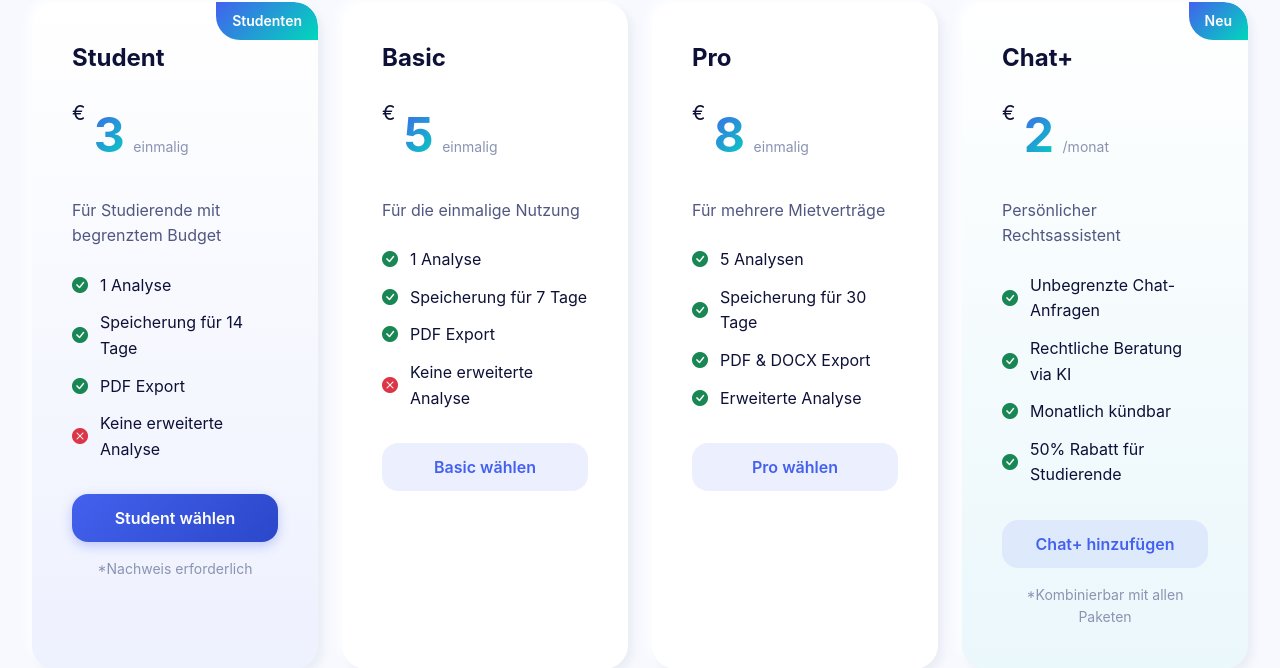
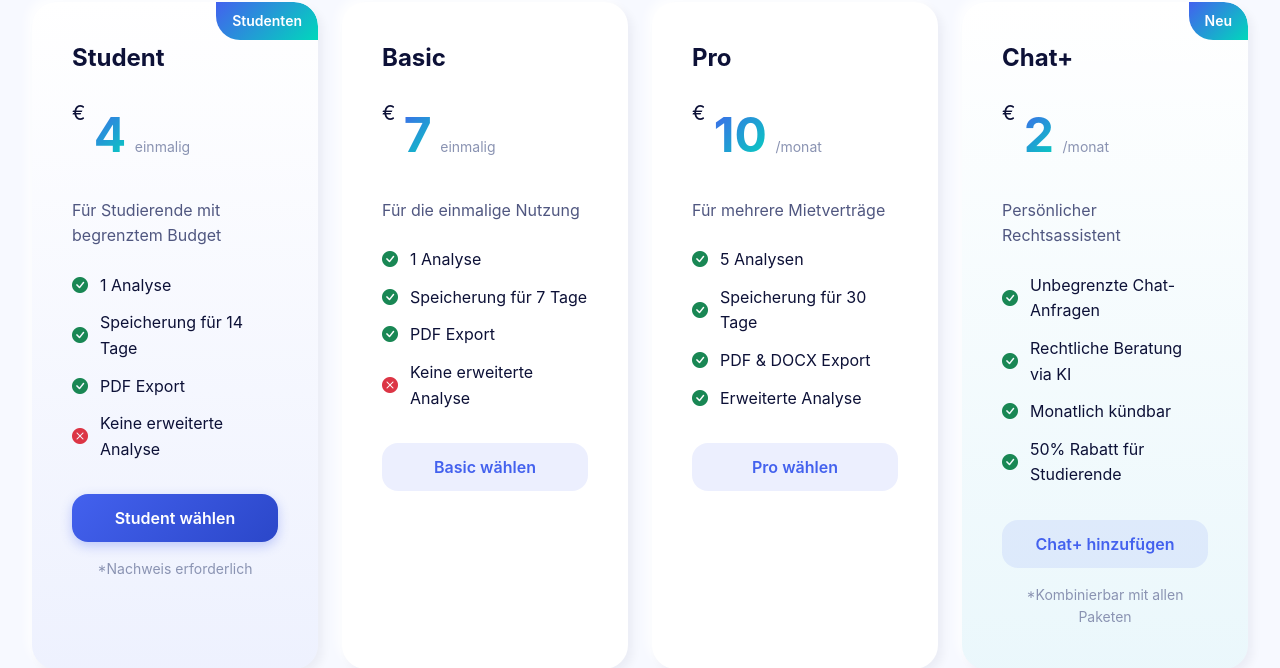
Before and after one commit to am9zZWY/KlarMieten, a Django app: page /price in a window 1280 px wide. Shown: the part 356-1024 px from the top of the page. Run offline with Django 5.2, Linux system fonts and the light colour scheme; some libraries are stand-ins or nearby versions; some web fonts are replaced.

Commit message:
Update pricing amounts and period in pricing.html

```diff
--- a/contract_analysis/templates/pricing.html
+++ b/contract_analysis/templates/pricing.html
@@ -21,7 +21,7 @@
                         <h3>Student</h3>
                         <div class="pricing-price">
                             <span class="price-currency">€</span>
-                            <span class="price-amount">3</span>
+                            <span class="price-amount">4</span>
                             <span class="price-period">einmalig</span>
                         </div>
                         <p class="pricing-description">Für Studierende mit begrenztem Budget</p>
@@ -42,7 +42,7 @@
                         <h3>Basic</h3>
                         <div class="pricing-price">
                             <span class="price-currency">€</span>
-                            <span class="price-amount">5</span>
+                            <span class="price-amount">7</span>
                             <span class="price-period">einmalig</span>
                         </div>
                         <p class="pricing-description">Für die einmalige Nutzung</p>
@@ -62,8 +62,8 @@
                         <h3>Pro</h3>
                         <div class="pricing-price">
                             <span class="price-currency">€</span>
-                            <span class="price-amount">8</span>
-                            <span class="price-period">einmalig</span>
+                            <span class="price-amount">10</span>
+                            <span class="price-period">/monat</span>
                         </div>
                         <p class="pricing-description">Für mehrere Mietverträge</p>
                         <ul class="list-unstyled pricing-features">
```
